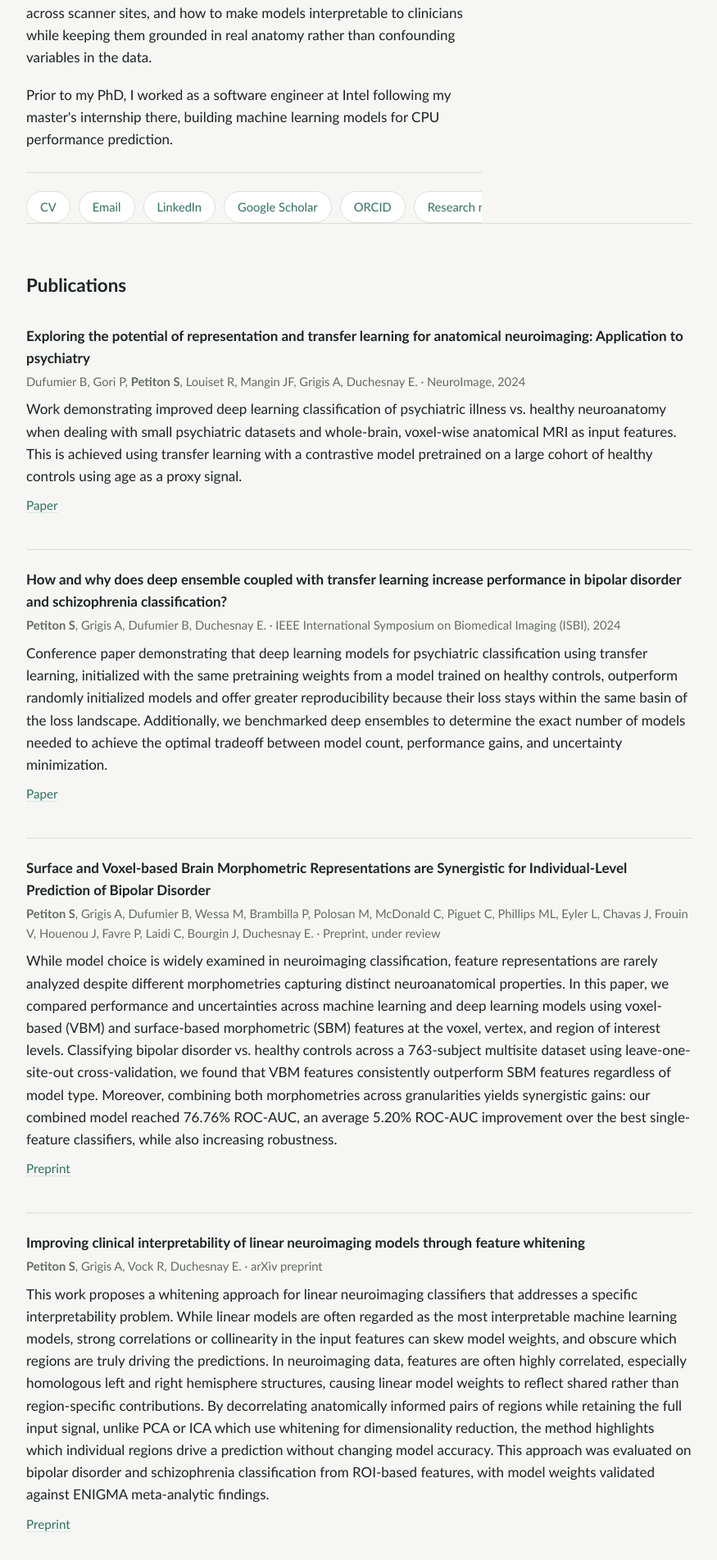
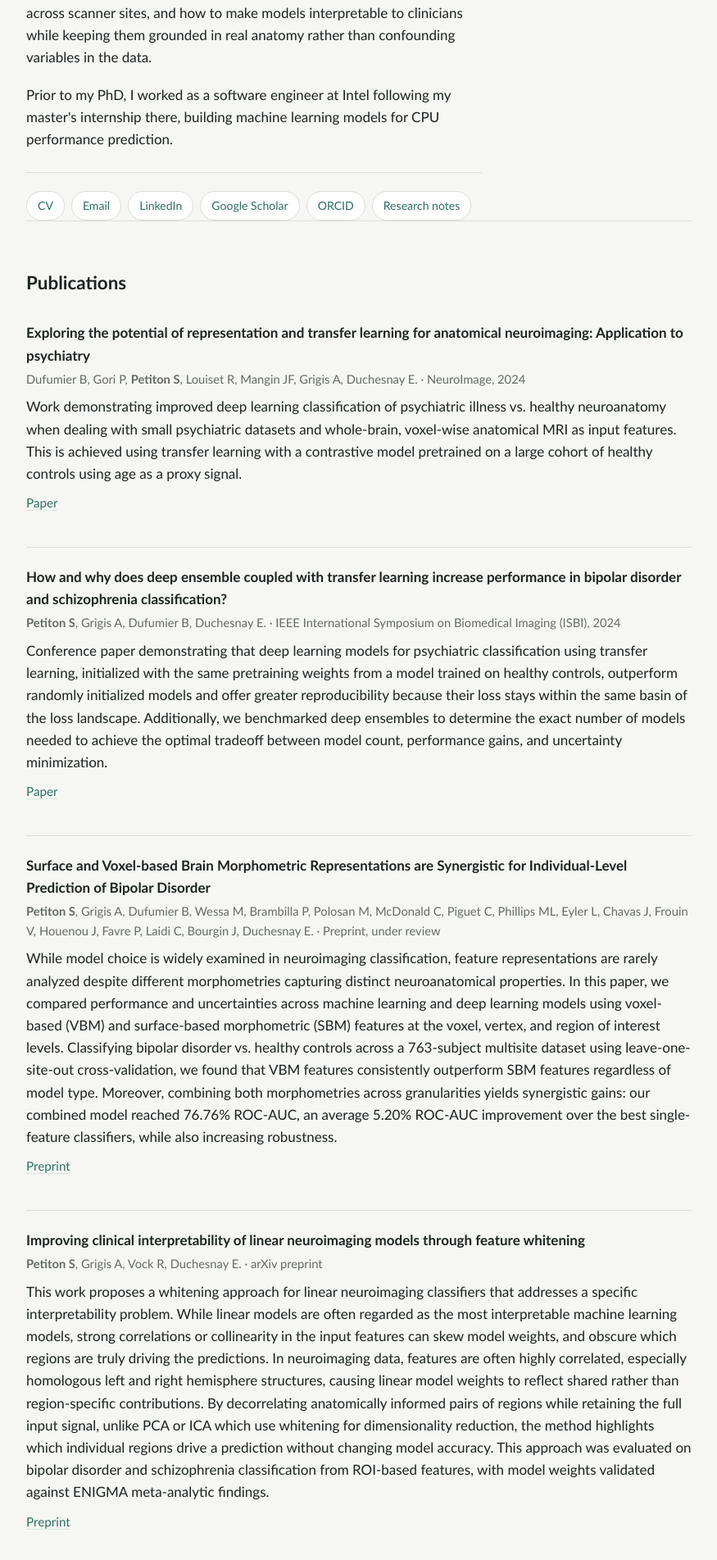
Before and after one commit to SaraMPetiton/sarampetiton.github.io, a Jekyll site: the page built from index.html, in a window 1280 px wide. Shown: the part 376-2279 px from the top of the page at 82% size, without its empty margins (202-1077 px from the left). Built offline with Jekyll 4.4.1, drawn with Linux system fonts in a browser that asks for light colours.

Commit message:
Fix frieze wrapping

```diff
--- a/assets/css/style.css
+++ b/assets/css/style.css
@@ -126,9 +126,8 @@ a:focus-visible, button:focus-visible {
 /* ---- frieze: CV / Email / LinkedIn / Google Scholar / Research notes ---- */
 .frieze {
   display: flex;
-  flex-wrap: nowrap;
-  overflow-x: auto;
-  gap: 10px;
+  flex-wrap: wrap;
+  gap: 8px;
   margin-top: 26px;
   padding-top: 22px;
   border-top: 1px solid var(--line);
@@ -137,8 +136,8 @@ a:focus-visible, button:focus-visible {
   flex: 0 0 auto;
   color: var(--accent);
   text-decoration: none;
-  font-size: 0.92rem;
-  padding: 7px 16px;
+  font-size: 0.88rem;
+  padding: 6px 13px;
   border: 1px solid var(--line);
   border-radius: 999px;
   background: #fff;
```
